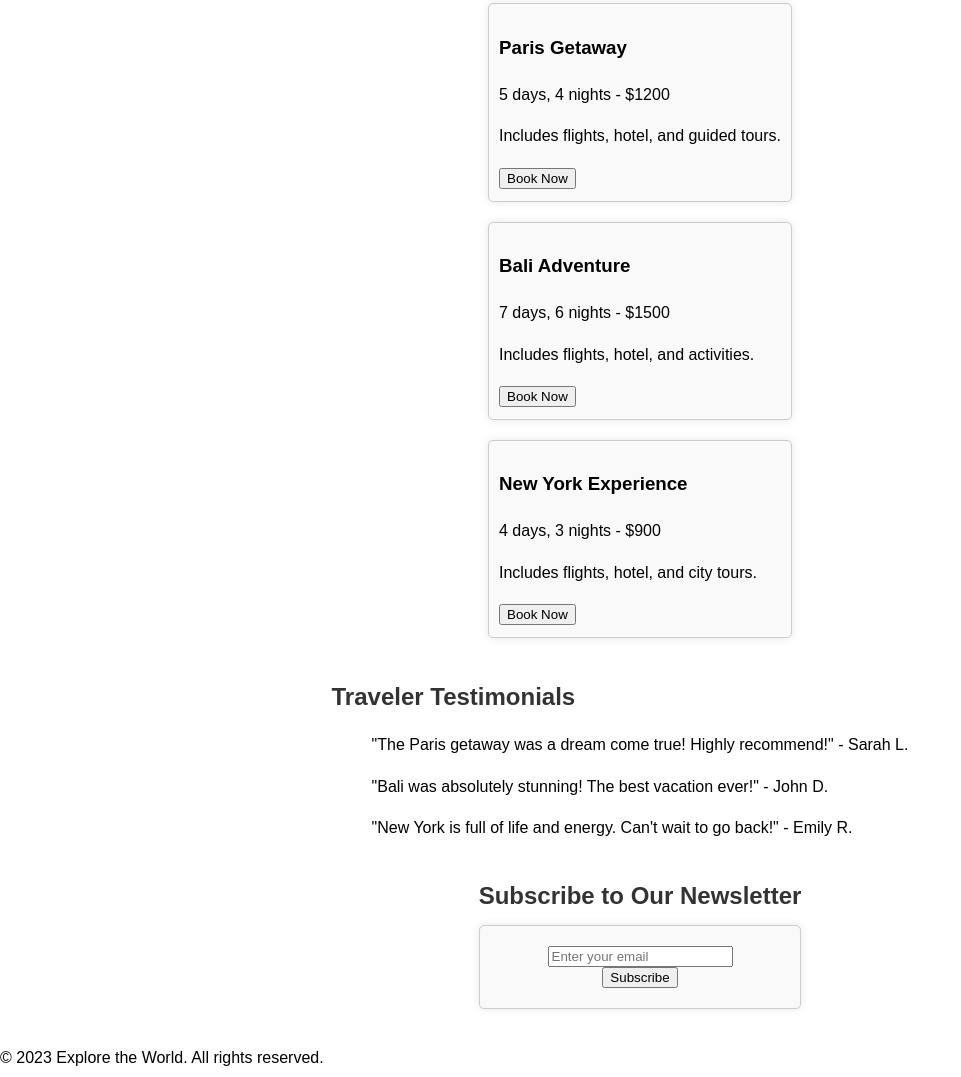
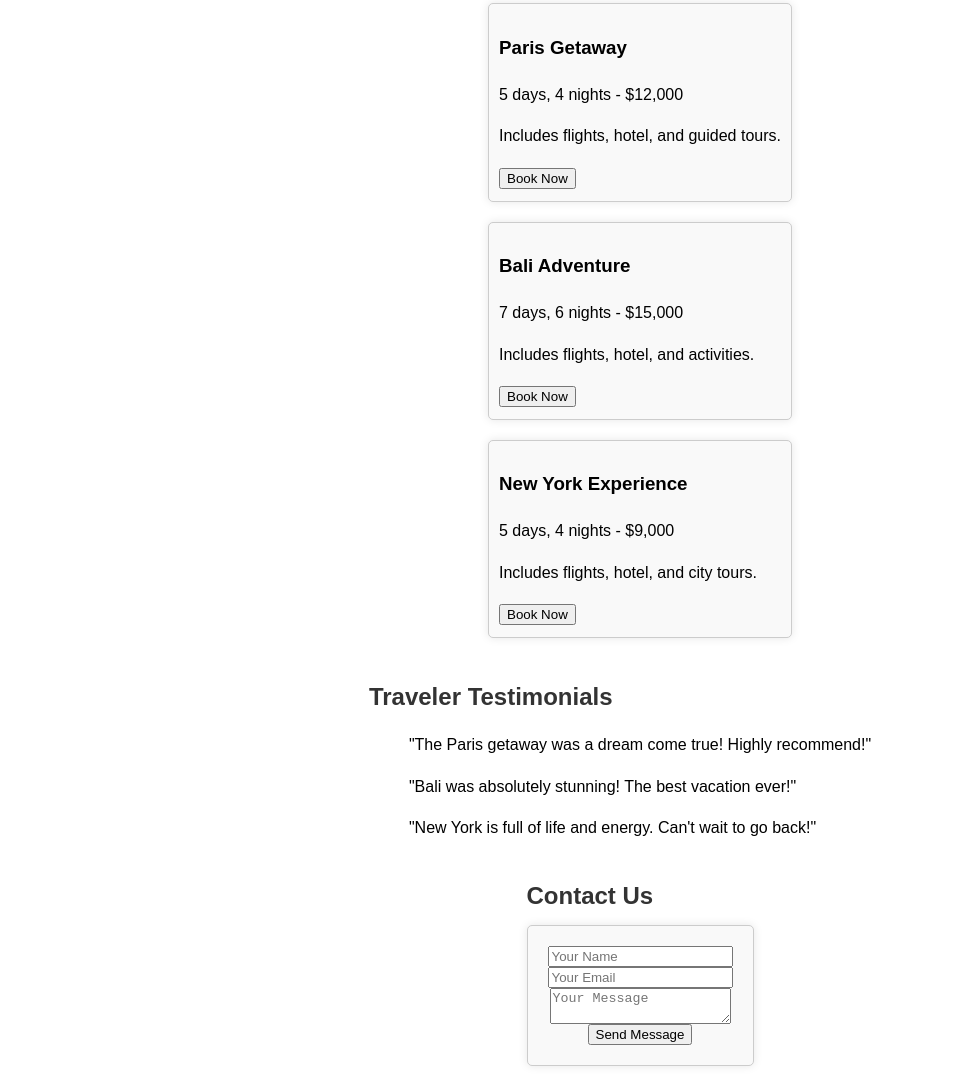
Before and after one commit to piyashah123/TRAVEL-WEBSITE-, a plain HTML site: page index.html in a window 1280 px wide. Shown: the part 1723-2800 px from the top of the page, without its empty margins (0-961 px from the left). Drawn offline with Linux system fonts and the light colour scheme.

Commit message:
Add files via upload

```diff
--- a/index.html
+++ b/index.html
@@ -11,7 +11,7 @@
 </head>
 <body>
     <header>
-        <h1>Explore the World</h1>
+        <h1><strong>Explore the World with US</strong></h1>
         <nav>
             <ul>
                 <li><a href="#destinations">Destinations</a></li>
@@ -25,7 +25,7 @@
 
     <main>
         <section id="destinations">
-            <h2>Featured Destinations</h2>
+            <h2>Destinations</h2>
             <div class="destination">
                 <img src="OIP.jpg" alt="Paris" loading="lazy" width="300" height="200">
                 <h3>Paris, France</h3>
@@ -47,19 +47,19 @@
             <h2>Travel Packages</h2>
             <div class="package">
                 <h3>Paris Getaway</h3>
-                <p>5 days, 4 nights - $1200</p>
+                <p>5 days, 4 nights - $12,000</p>
                 <p>Includes flights, hotel, and guided tours.</p>
                 <button>Book Now</button>
             </div>
             <div class="package">
                 <h3>Bali Adventure</h3>
-                <p>7 days, 6 nights - $1500</p>
+                <p>7 days, 6 nights - $15,000</p>
                 <p>Includes flights, hotel, and activities.</p>
                 <button>Book Now</button>
             </div>
             <div class="package">
                 <h3>New York Experience</h3>
-                <p>4 days, 3 nights - $900</p>
+                <p>5 days, 4 nights - $9,000</p>
                 <p>Includes flights, hotel, and city tours.</p>
                 <button>Book Now</button>
             </div>
@@ -68,14 +68,25 @@
         <section id="testimonials">
             <h2>Traveler Testimonials</h2>
             <blockquote>
-                <p>"The Paris getaway was a dream come true! Highly recommend!" - Sarah L.</p>
+                <p>"The Paris getaway was a dream come true! Highly recommend!"</p>
             </blockquote>
             <blockquote>
-                <p>"Bali was absolutely stunning! The best vacation ever!" - John D.</p>
+                <p>"Bali was absolutely stunning! The best vacation ever!"</p>
             </blockquote>
             <blockquote>
-                <p>"New York is full of life and energy. Can't wait to go back!" - Emily R.</p>
+                <p>"New York is full of life and energy. Can't wait to go back!"</p>
             </blockquote>
+        </section>
+        <section class="contact" id="contact">
+            <div class="container">
+                <h2>Contact Us</h2>
+                <form>
+                    <input type="text" placeholder="Your Name" required>
+                    <input type="email" placeholder="Your Email" required>
+                    <textarea placeholder="Your Message" required></textarea>
+                    <button type="submit" class="btn">Send Message</button>
+                </form>
+            </div>
         </section>
 
         <section id="newsletter">
@@ -88,9 +99,8 @@
     </main>
 
     <footer>
-        <p>&copy; 2023 Explore the World. All rights reserved.</p>
+        <p>&copy; 2025 Explore the World. All rights reserved.</p>
         <p>Terms of Service | Privacy Policy</p>
     </footer>
-    <script src="script.js"></script>
 </body>
 </html>
```
